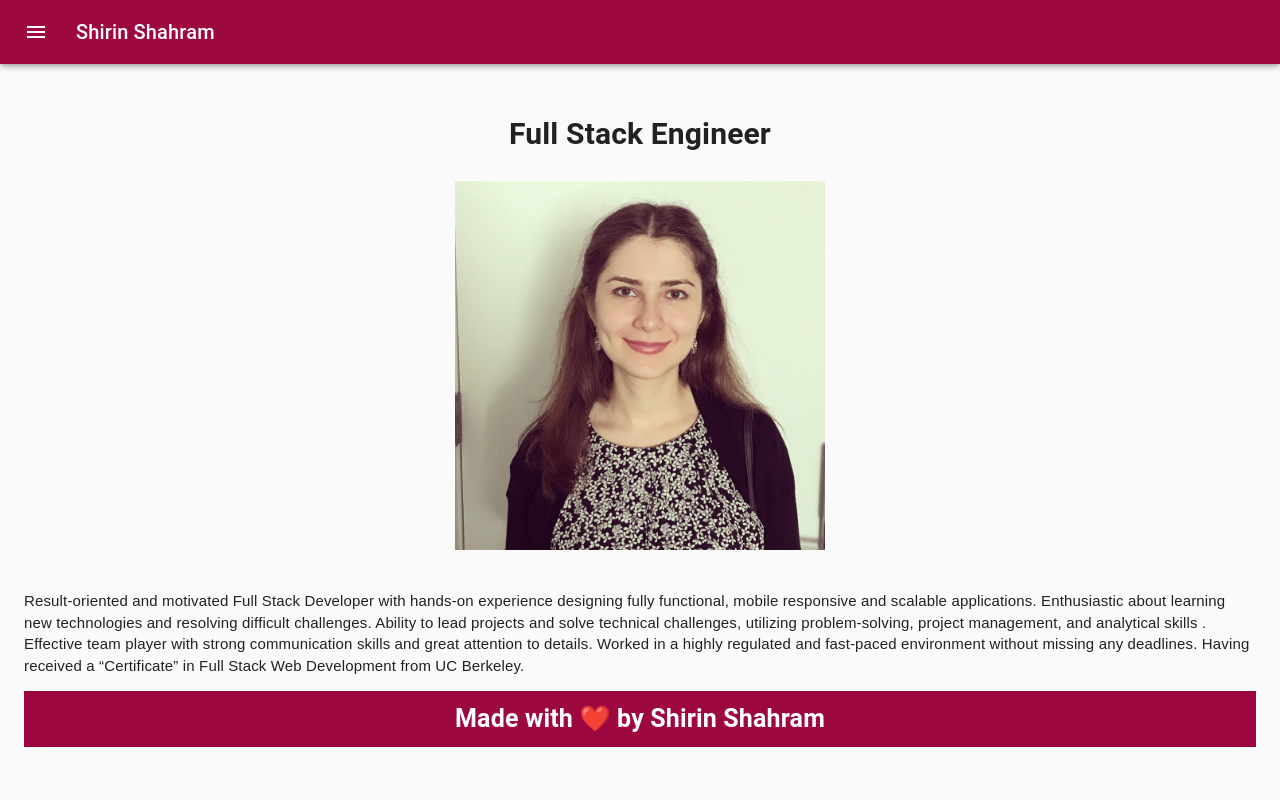
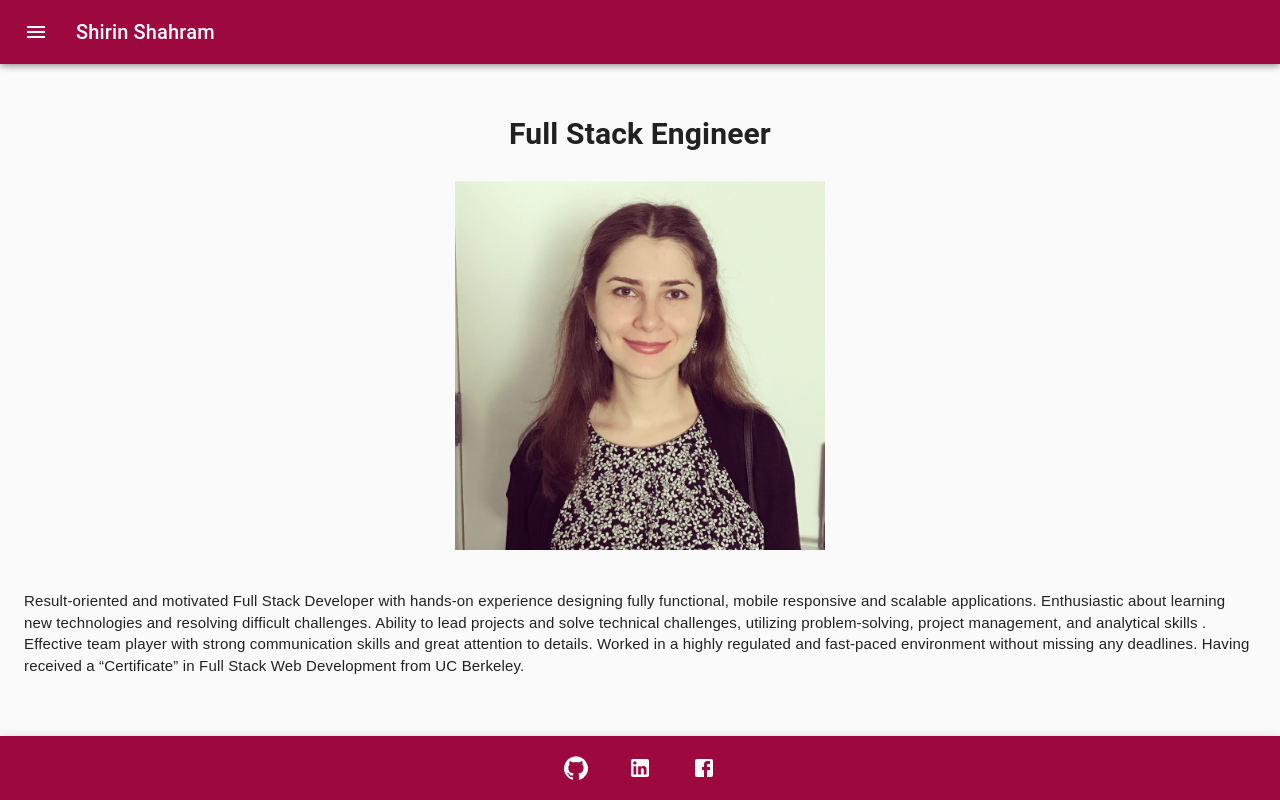
Before and after one commit to sshahram/react-portfolio, a React (Create React App) app: page / in a window 1280 px wide. Built offline with nearby package versions, Linux system fonts and the light colour scheme.

Commit message:
use material-ui for footer and add icons

```diff
--- a/src/App.js
+++ b/src/App.js
@@ -8,7 +8,7 @@
 
 function App() {
   return (
-    <div>
+    <>
       <Header className="page">
         <Switch>
           <Route path='/Portfolio' component={Portfolio} />
@@ -16,9 +16,9 @@
           <Route path='/Resume' component={Resume} />
           <Route path='/' component={About} />
         </Switch>
+      </Header>
       <Footer></Footer>
-      </Header>
-    </div>
+    </>
   );
 }
 
--- a/src/components/Footer/index.js
+++ b/src/components/Footer/index.js
@@ -1,15 +1,59 @@
 import React from 'react';
+import { makeStyles } from '@material-ui/core/styles';
+import AppBar from '@material-ui/core/AppBar';
+import Toolbar from '@material-ui/core/Toolbar';
 import GitHubIcon from '@material-ui/icons/GitHub';
+import Fab from '@material-ui/core/Fab';
 import LinkedInIcon from '@material-ui/icons/LinkedIn';
 import FacebookIcon from '@material-ui/icons/Facebook';
 
+const useStyles = makeStyles((theme) => ({
+    text: {
+        padding: theme.spacing(2, 2, 0),
+    },
+    paper: {
+        paddingBottom: 50,
+    },
+    list: {
+        marginBottom: theme.spacing(2),
+    },
+    subheader: {
+        backgroundColor: theme.palette.background.paper,
+    },
+    appBar: {
+        top: 'auto',
+        bottom: 0,
+    },
+    grow: {
+        flexGrow: 1,
+    },
+    fabButton: {
+        position: 'absolute',
+        zIndex: 0,
+        top: 0,
+        left: 0,
+        right: 0,
+        margin: 'auto',
+    },
+}));
 
-const Footer = () => {
+export default function BottomAppBar() {
+    const classes = useStyles();
+
     return (
-        <footer>
-            <h2>Made with ❤️ by Shirin Shahram</h2>
-        </footer>
+        <React.Fragment>
+
+            <AppBar position="fixed" color="primary" className={classes.appBar}>
+                <Toolbar
+                    style={{ background: '#9e0840' }}
+                >
+                    <footer>
+                        <GitHubIcon className="icon-1" />
+                        <LinkedInIcon className="icon-1 icon-3"/>
+                        <FacebookIcon className="icon-3"/>
+                    </footer>
+                </Toolbar>
+            </AppBar>
+        </React.Fragment>
     );
 }
-
-export default Footer;
--- a/src/components/Header/index.js
+++ b/src/components/Header/index.js
@@ -21,7 +21,6 @@
 import ContactPhoneIcon from '@material-ui/icons/ContactPhone';
 import DescriptionIcon from '@material-ui/icons/Description';
 import Icon from '@material-ui/core/Icon';
-import { pink } from '@material-ui/core/colors';
 
 const drawerWidth = 240;
 
--- a/src/index.css
+++ b/src/index.css
@@ -124,12 +124,15 @@
   padding-bottom: 10px;
   display: flex;
   justify-content: center;
-  align-items: center;
+  /* align-items: center; */
   flex-wrap: wrap;
   color: white;
 }
 
-footer h2 {
-  font-size: 25px;
-  margin: 0;
+.icon-1 {
+  margin-right: 20px;
 }
+
+.icon-3 {
+  margin-left: 20px;
+}
```
